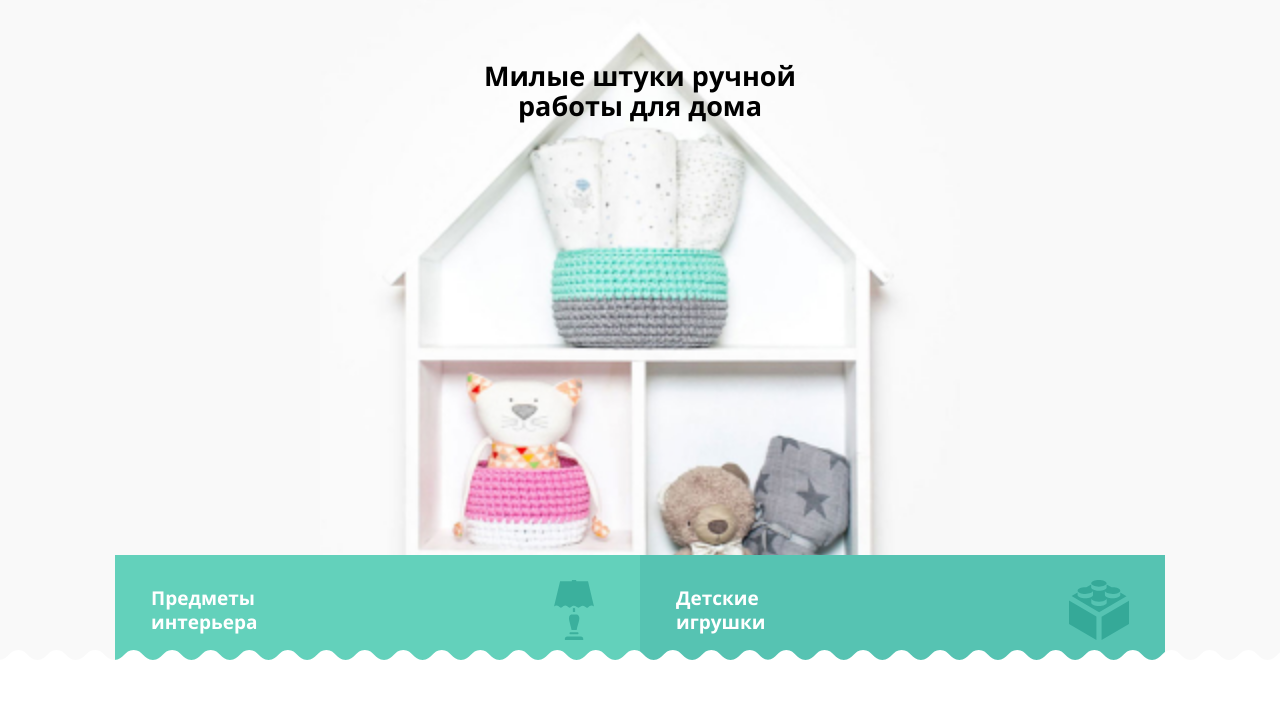
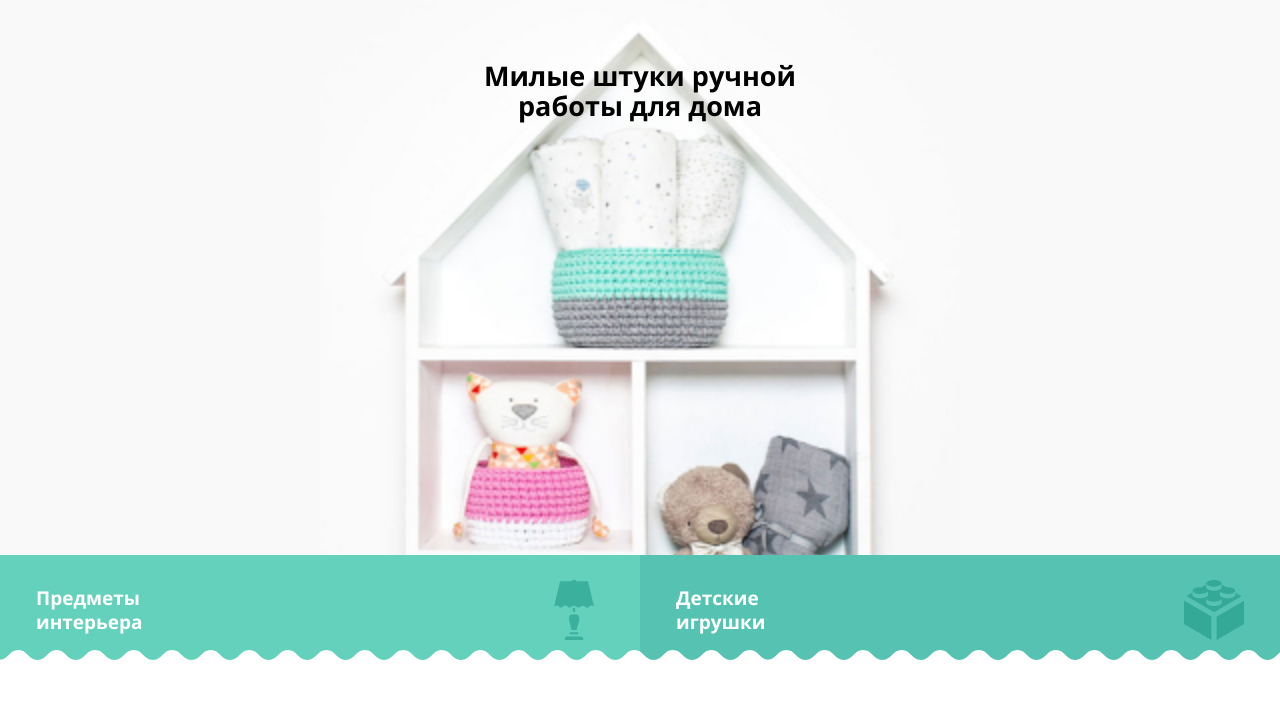
Before and after one commit to knosal/122895-mishka-27, a website: page source/index.html in a window 1280 px wide. Shown: the part 162-882 px from the top of the page. Drawn offline with nearby package versions, Linux system fonts and the light colour scheme; files that its build step writes are made by us from their sources.

Commit message:
Правка ошибки в блоке reviews

```diff
--- a/source/sass/components/assortment.scss
+++ b/source/sass/components/assortment.scss
@@ -9,8 +9,6 @@
   background-size: contain;
 
   @media (min-width: bootstrap.$tablet-width) {
-    min-height: 746px;
-
     &--section-wavy::after {
       content: "";
       position: absolute;
@@ -64,8 +62,6 @@
     grid-template-columns: 1fr 1fr;
     align-content: center;
     width: 100%;
-    max-width: 1050px;
-    margin: 0 auto;
     padding: 0;
   }
 }
--- a/source/sass/components/main-container.scss
+++ b/source/sass/components/main-container.scss
@@ -72,6 +72,7 @@
   }
 
   @media (min-width: bootstrap.$desktop-width) {
+    @include bootstrap.wrapper-desktop;
     margin-bottom: 90px;
   }
 }
@@ -84,6 +85,7 @@
   }
 
   @media (min-width: bootstrap.$desktop-width) {
+    @include bootstrap.wrapper-desktop;
     margin-bottom: 71px;
   }
 }
```
